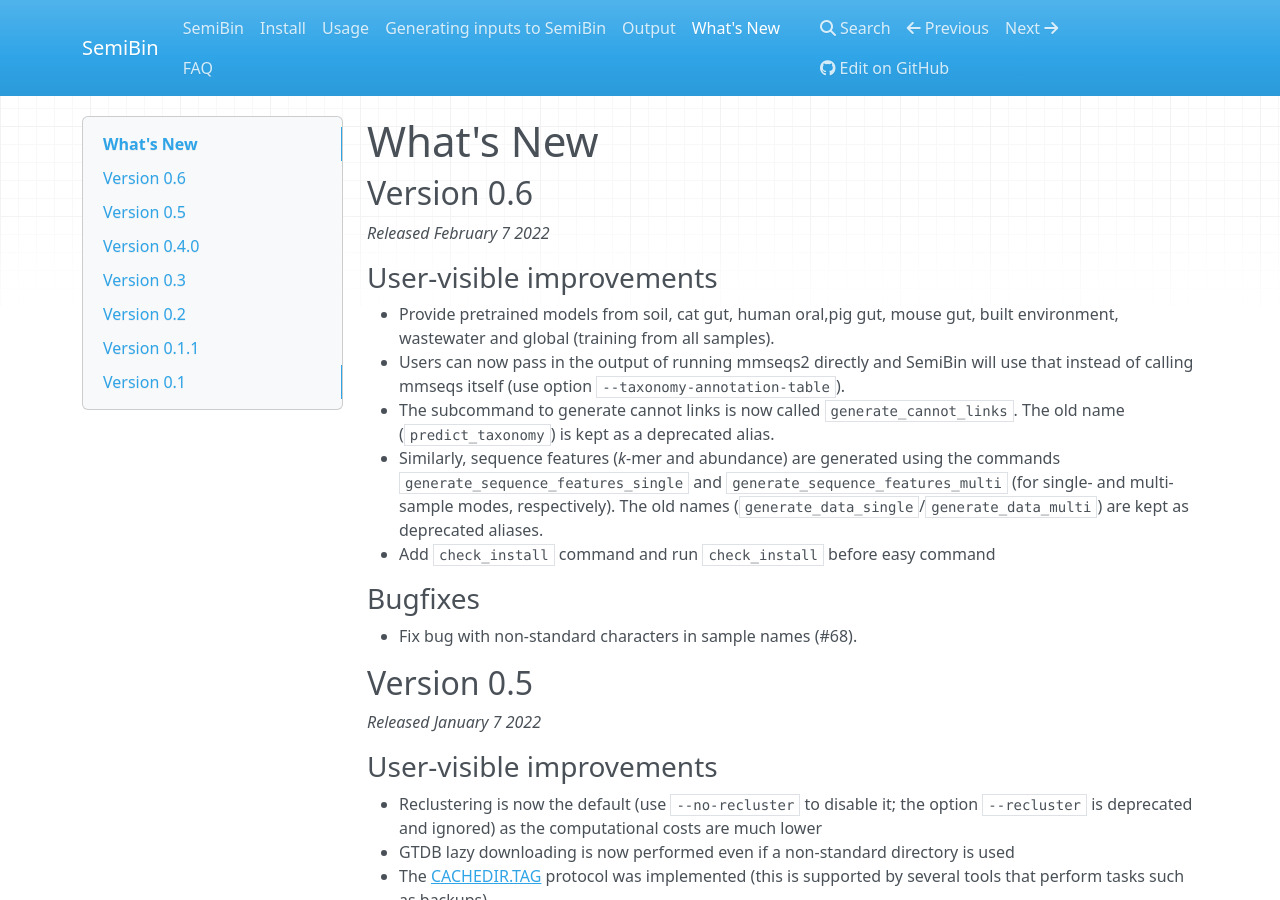
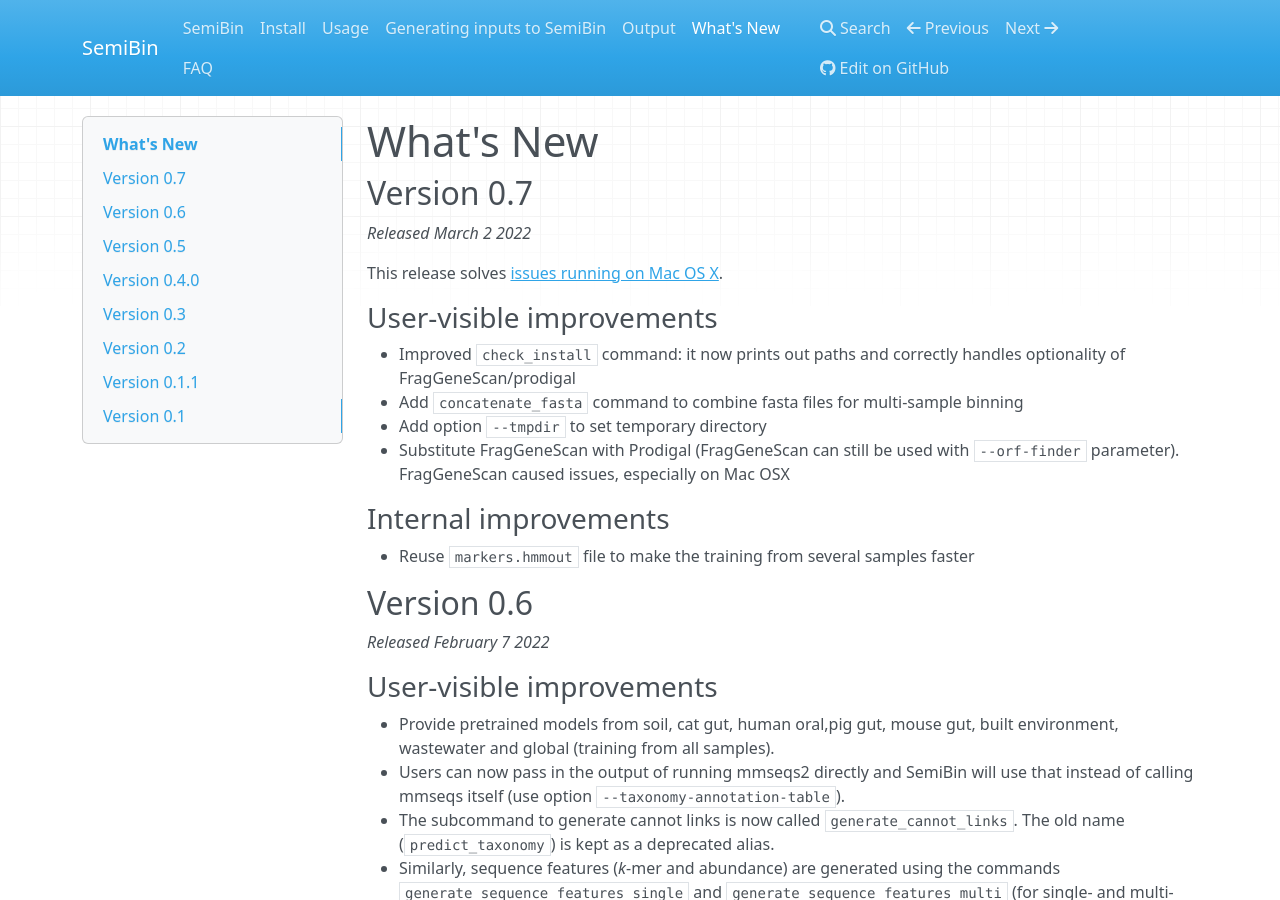
Before and after one commit to BigDataBiology/SemiBin, an MkDocs documentation site: the page built from docs/whatsnew.md, in a window 1280 px wide and 900 px high. Built offline with MkDocs 1.6.1, drawn with Linux system fonts in a browser that asks for light colours; nearby versions of some CDN libraries.

Commit message:
RLS Version 0.7.0
Full support for Mac OS X is the big change.

Full ChangeLog:

- Improve `check_install` command by printing out paths and correctly handling optionality of FragGeneScan/prodigal
- Reuse markers.hmmout to make the training from several samples faster
- Add option `--tmpdir` to set temporary directory
- Substitute FragGeneScan with Prodigal (FragGeneScan can still be used with `--orf-finder` parameter)
- Add 'concatenate_fasta' command to combine fasta files for multi-sample binning

```diff
--- a/docs/whatsnew.md
+++ b/docs/whatsnew.md
@@ -1,4 +1,20 @@
 # What's New
+
+## Version 0.7
+
+*Released March 2 2022*
+
+This release solves [issues running on Mac OS X](https://github.com/BigDataBiology/SemiBin/issues/77).
+
+### User-visible improvements
+
+- Improved `check_install` command: it now prints out paths and correctly handles optionality of FragGeneScan/prodigal
+- Add `concatenate_fasta` command to combine fasta files for multi-sample binning
+- Add option `--tmpdir` to set temporary directory
+- Substitute FragGeneScan with Prodigal (FragGeneScan can still be used with `--orf-finder` parameter). FragGeneScan caused issues, especially on Mac OSX
+
+### Internal improvements
+- Reuse `markers.hmmout` file to make the training from several samples faster
 
 ## Version 0.6
 
```
Also changed, not shown: 2 other files.
